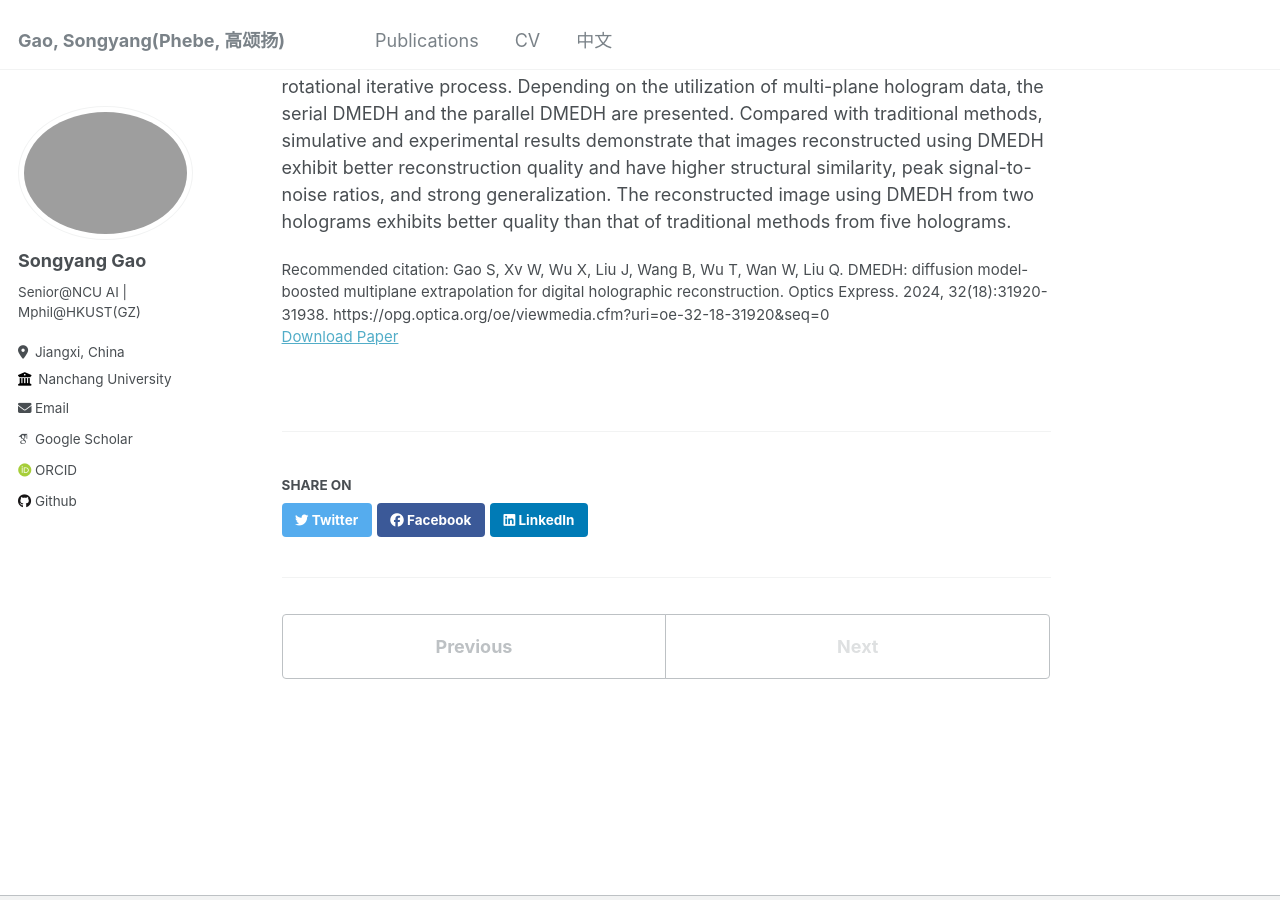
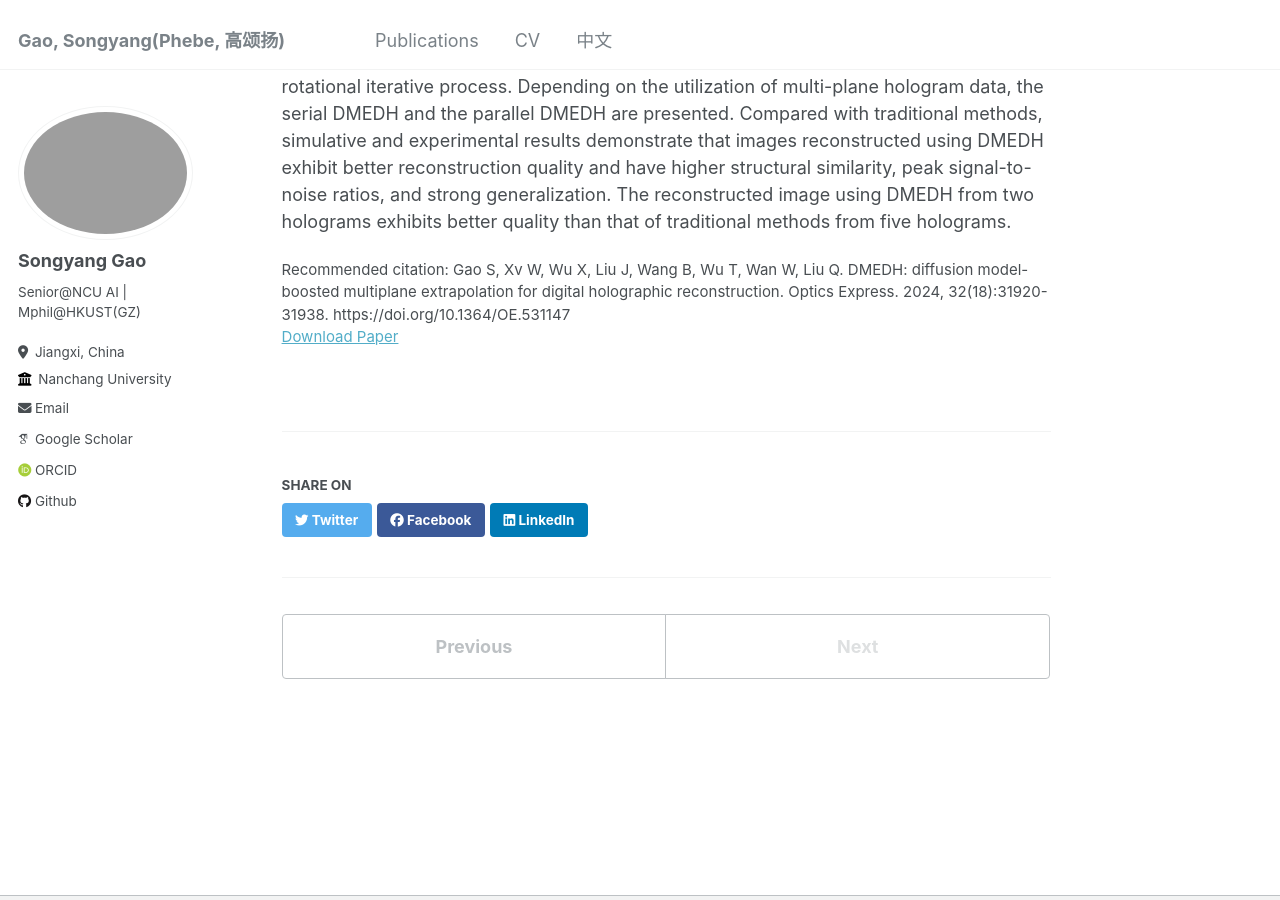
Before and after one commit to songyang0603/songyang0603.github.io, a Jekyll site: the page built from _publications/2024-05-17-paper-title-number-4.md, in a window 1280 px wide and 900 px high, scrolled down 497 px. Built offline with Jekyll 4.4.1, drawn with Linux system fonts in a browser that asks for light colours; some web fonts are replaced.

Commit message:
Update 2024-05-17-paper-title-number-4.md

```diff
--- a/_publications/2024-05-17-paper-title-number-4.md
+++ b/_publications/2024-05-17-paper-title-number-4.md
@@ -5,8 +5,8 @@ permalink: /publication/2024-08-19-DMEDH diffusion model-boosted multiplane extr
 excerpt: 'To attain high-quality image reconstruction, a diffusion model-boosted multiplane extrapolation for digital holographic reconstruction (DMEDH) algorithm is proposed.'
 date: 2024-08-19
 venue: 'Optics Express'
-paperurl: 'https://doi.org/10.1364/OE.531147'
-citation: 'Gao S, Xv W, Wu X, Liu J, Wang B, Wu T, Wan W, Liu Q. DMEDH: diffusion model-boosted multiplane extrapolation for digital holographic reconstruction. Optics Express. 2024, 32(18):31920-31938. https://opg.optica.org/oe/viewmedia.cfm?uri=oe-32-18-31920&seq=0'
+paperurl: 'https://opg.optica.org/oe/viewmedia.cfm?uri=oe-32-18-31920&seq=0'
+citation: 'Gao S, Xv W, Wu X, Liu J, Wang B, Wu T, Wan W, Liu Q. DMEDH: diffusion model-boosted multiplane extrapolation for digital holographic reconstruction. Optics Express. 2024, 32(18):31920-31938. https://doi.org/10.1364/OE.531147'
 ---
 
 
```
